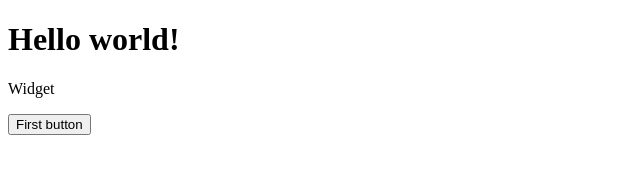
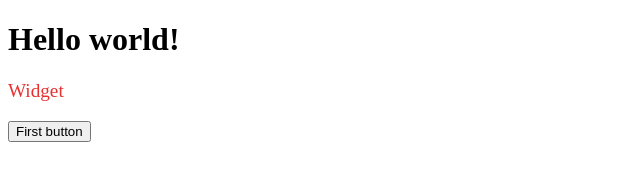
Before and after one commit to ALBINATOR-3000/my-projekt, a plain HTML site: page index.html in a window 1280 px wide. Shown: the whole page, without its empty margins (0-640 px from the left). Drawn offline with Linux system fonts and the light colour scheme.

Commit message:
добаила стиль

```diff
--- /dev/null
+++ b/ctyles.css
@@ -0,0 +1,4 @@
+.widget-title {
+font-size: 1.2rem;
+color: rgb(231, 48, 48);
+}
--- a/index.html
+++ b/index.html
@@ -4,12 +4,13 @@
     <meta charset="UTF-8">
     <meta http-equiv="X-UA-Compatible" content="IE=edge">
     <meta name="viewport" content="width=device-width, initial-scale=1.0">
+    <link href="./ctyles.css" rel="stylesheet"/>
     <title>My great project</title>
 </head>
 <body>
    <h1>Hello world!</h1>
    <div id="container">
-       <p>Widget</p>
+       <p class="widget-title">Widget</p>
        <button class= "first-btn">First button</button>
    </div>
 </body>
```
